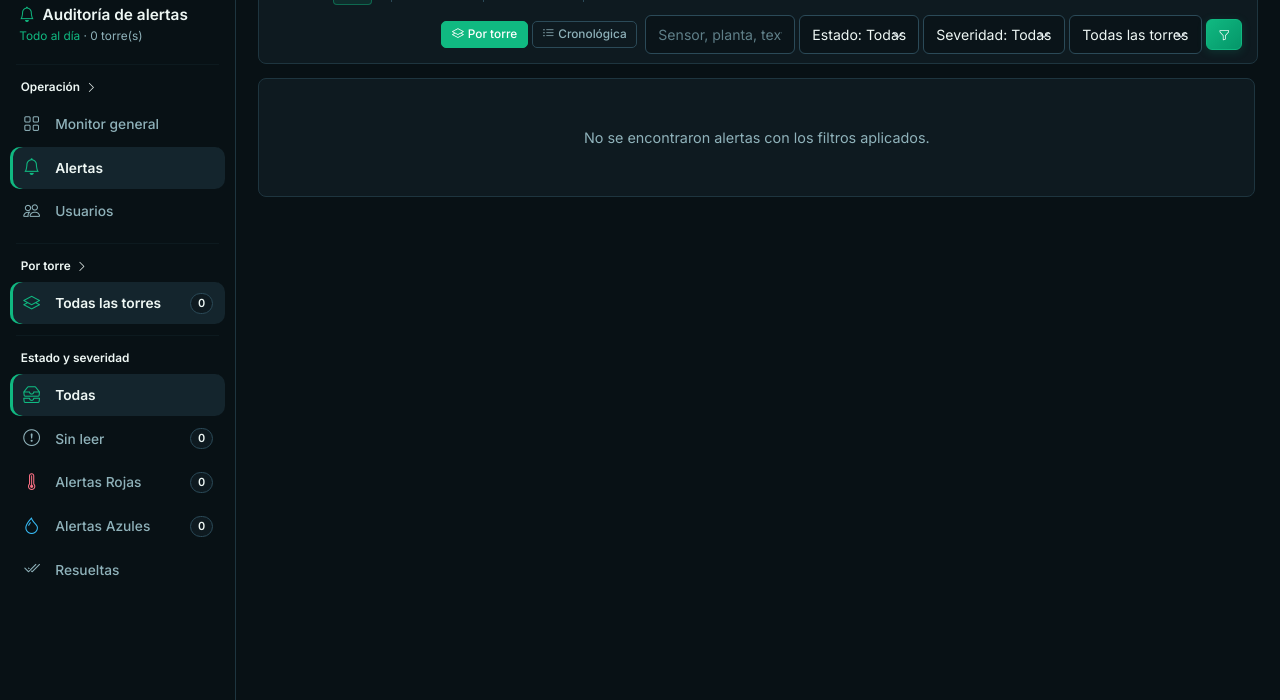
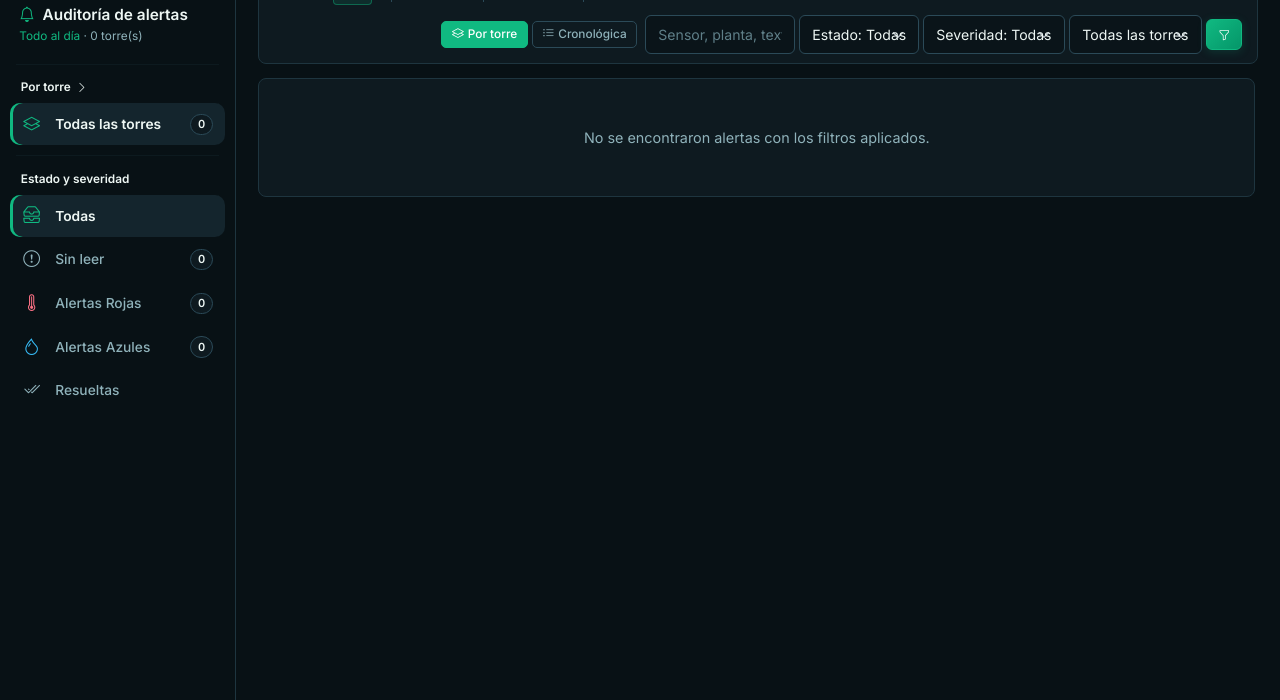
Before and after one commit to FabianIVF/AquaPlants, a Django app: page /dashboard/alertas/ in a window 1280 px wide. Shown: the part 101-801 px from the top of the page. Run offline with Django 4.2, Linux system fonts and the light colour scheme; the visitor is signed in with stand-in values (Sample User, id 1); data that the repository does not hold is empty.

Commit message:
Elimina sección redundante Operación del menú lateral de Alertas y Usuarios

```diff
--- a/dashboard/templates/dashboard/_global_sidebar.html
+++ b/dashboard/templates/dashboard/_global_sidebar.html
@@ -26,36 +26,6 @@
                 <span class="t-accent">Todo al día</span> &middot; {{ torres_resumen|length }} torre(s)
             {% endif %}
         </div>
-        {% endif %}
-    </div>
-
-    <hr class="yt-divider">
-
-    <!-- Navegación principal estilo YouTube -->
-    <div class="yt-section">
-        <div class="yt-section-lbl yt-text">
-            <span>Operación</span>
-            <i class="bi bi-chevron-right" style="font-size:0.7rem;"></i>
-        </div>
-
-        <a href="{% url 'inicio_dashboard' %}" class="yt-item" title="Monitor de sistemas">
-            <i class="bi bi-grid"></i>
-            <span class="yt-text">Monitor general</span>
-        </a>
-
-        <a href="{% url 'lista_alertas' %}" class="yt-item {% if request.resolver_match.url_name == 'lista_alertas' %}active{% endif %}" title="Centro de alertas">
-            <i class="bi bi-bell"></i>
-            <span class="yt-text flex-grow-1">Alertas</span>
-            {% if global_num_alertas > 0 %}
-            <span class="yt-count yt-text" style="border-color:rgba(244,63,94,.45);color:#fb7185;">{{ global_num_alertas }}</span>
-            {% endif %}
-        </a>
-
-        {% if request.user.is_superuser or perms.auth.view_user %}
-        <a href="{% url 'lista_usuarios' %}" class="yt-item {% if request.resolver_match.url_name == 'lista_usuarios' %}active{% endif %}" title="Gestión de usuarios">
-            <i class="bi bi-people"></i>
-            <span class="yt-text">Usuarios</span>
-        </a>
         {% endif %}
     </div>
 
```
